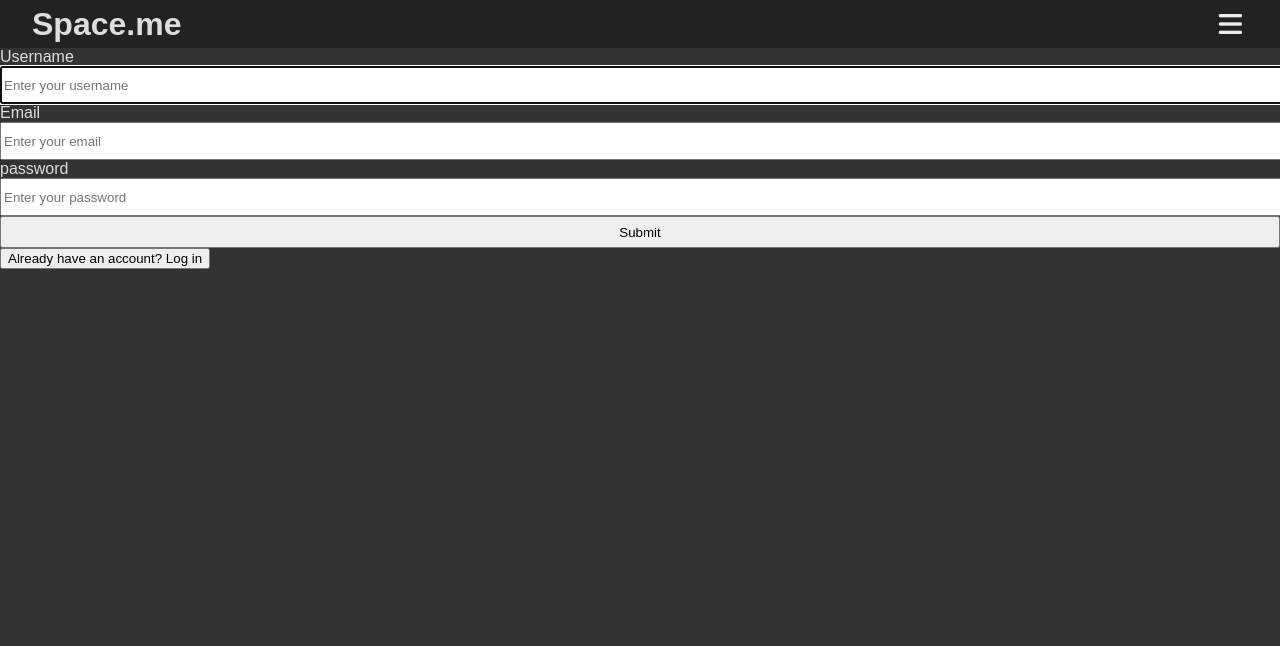
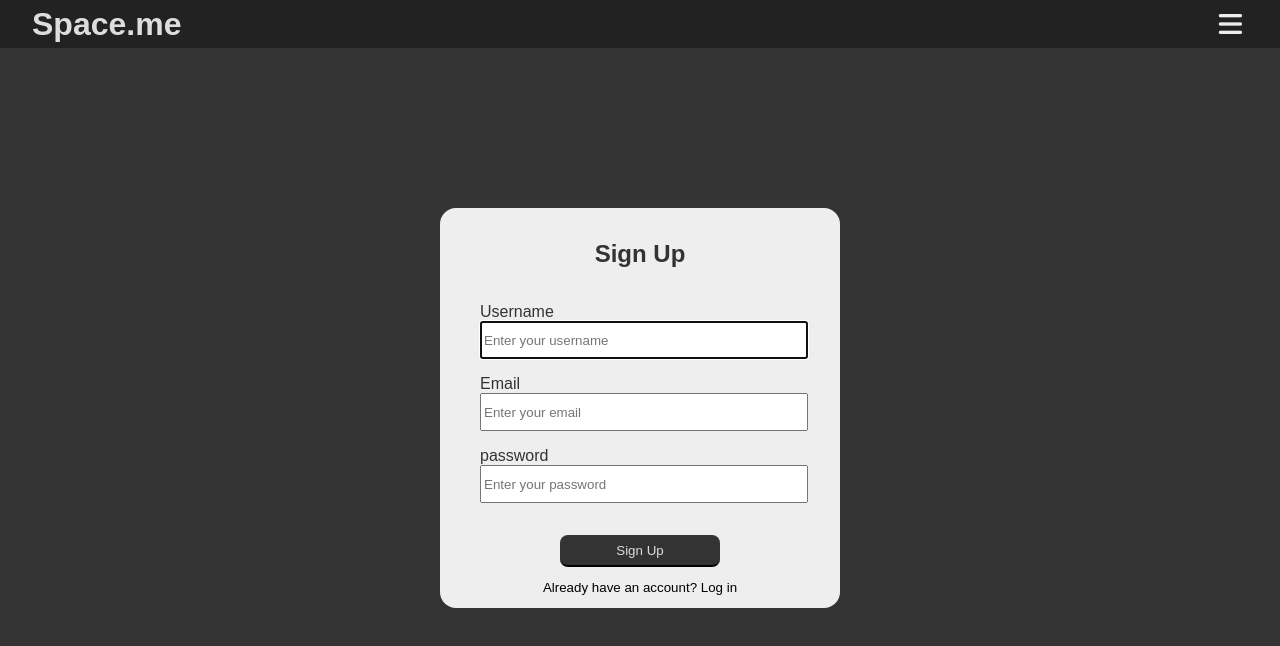
Before and after one commit to space-me/space.me, a React app: page /signup in a window 1280 px wide. Shown: the top 646 px of the page. Built offline with nearby package versions, Linux system fonts and the light colour scheme.

Commit message:
frontend layout

```diff
--- /dev/null
+++ b/client/Components/BigTile.jsx
@@ -0,0 +1,13 @@
+import React from 'react';
+import FavStar from './FavStar';
+
+const BigTile = () => {
+	return (
+		<div className="big-tile">
+			<img src="" alt="" />
+			<FavStar />
+		</div>
+	);
+};
+
+export default BigTile;
--- a/client/Containers/Favorites.jsx
+++ b/client/Containers/Favorites.jsx
@@ -1,14 +1,26 @@
 import React, { useEffect } from 'react';
+import BigTile from '../Components/BigTile';
 
 // Favorites contains all of the images that will be fetched from database
 function Favorites() {
+	const imageArray = ['x', 'x', 'x', 'x', 'x', 'x', 'x', 'x', 'x', 'x'];
 	// Fetch images for user from backend (ideally pre-fetch in the background while user is on home page)
 	const getImages = () => {
 		fetch('');
 	};
 	// useEffect()
 	// return array with all favorite images
-  return <p>I'm favorites</p>;
+
+	const bigTiles = imageArray.map((e) => <BigTile />);
+
+	return (
+		<>
+			<h1 className="favorites-title">Favorites</h1>
+			<div className="favorites-container">
+				<div className="favorites-tiles">{bigTiles}</div>
+			</div>
+		</>
+	);
 }
 
 export default Favorites;
--- a/client/Containers/Home.jsx
+++ b/client/Containers/Home.jsx
@@ -6,7 +6,7 @@ const Home = () => {
 	return (
 		<div className="home">
 			<BigImageContainer />
-			<button className="main-button">Give me Spaceman</button>
+			<button className="main-button">Give me more, Spaceman</button>
 			<SmallTileContainer />
 		</div>
 	);
--- a/client/Containers/Login.jsx
+++ b/client/Containers/Login.jsx
@@ -6,6 +6,7 @@ function Login() {
 	const navigate = useNavigate();
 	//
 	return (
+		<div className="form-container">
 			<div className="login-container">
 				<h2>Log In</h2>
 				<form
@@ -32,12 +33,12 @@ function Login() {
 						placeholder="Enter your password here"
 						required
 					></input>
+				</form>
+				{/* need to add logic for handling when user forgets their password */}
+				<div className="login-form-links">
 					<button className="login-form-button" type="submit">
 						Log In
 					</button>
-			</form>
-			<div className="login-form-links">
-				{/* need to add logic for handling when user forgets their password */}
 					<button className="form-links" onClick={() => navigate('/signup')}>
 						Forgot your password?
 					</button>
@@ -46,6 +47,7 @@ function Login() {
 					</button>
 				</div>
 			</div>
+		</div>
 	);
 }
 
--- a/client/Containers/Signup.jsx
+++ b/client/Containers/Signup.jsx
@@ -12,44 +12,56 @@ function Signup() {
 	//     alert('email must be a valid email');
 	// };
 	return (
-    <div id='signup-container'>
+		<div className="form-container">
+			<div className="login-container">
+				<h2>Sign Up</h2>
 				<form
-        name='signup'
-        action='/user/signup'
-        method='POST'
+					className="login-form"
+					name="signup"
+					action="/user/signup"
+					method="POST"
 					// onSubmit={() => validateInputs()}
 				>
-        <label for='username'>Username</label>
+					<label for="username">Username</label>
 					<input
-          type='text'
-          id='username'
-          name='username'
-          placeholder='Enter your username'
+						type="text"
+						id="username"
+						name="username"
+						placeholder="Enter your username"
 						autoFocus
 						required
 					></input>
-        <label for='email'>Email</label>
+					<label for="email">Email</label>
 					<input
-          type='text'
-          id='email'
-          name='email'
-          placeholder='Enter your email'
-          pattern='[^[\w-\.]+@([\w-]+\.)+[\w-]{2,4}$]'
+						type="text"
+						id="email"
+						name="email"
+						placeholder="Enter your email"
+						pattern="[^[\w-\.]+@([\w-]+\.)+[\w-]{2,4}$]"
 						required
 					></input>
-        <label for='password'>password</label>
+					<label for="password">password</label>
 					<input
-          type='text'
-          id='password'
-          name='password'
-          placeholder='Enter your password'
+						type="text"
+						id="password"
+						name="password"
+						placeholder="Enter your password"
 						required
 					></input>
-        <input type='submit' placeholder='Sign Up'></input>
 				</form>
-      <button onClick={() => navigate('/login')}>
+				<div className="login-form-links">
+					<button
+						className="login-form-button"
+						type="submit"
+						placeholder="Sign Up"
+					>
+						Sign Up
+					</button>
+					<button className="form-links" onClick={() => navigate('/login')}>
 						Already have an account? Log in
 					</button>
+				</div>
+			</div>
 		</div>
 	);
 }
--- a/client/styles.scss
+++ b/client/styles.scss
@@ -138,6 +138,14 @@ input {
 
 // Login + Signup Styles
 
+.form-container {
+  width: 100%;
+  height: 100%;
+  display: flex;
+  justify-content: center;
+  padding-top: 10rem;
+}
+
 .login-container {
   display: flex;
   flex-direction: column;
@@ -147,6 +155,7 @@ input {
   height: 50vh;
   background-color: #eee;
   color: #333;
+  border-radius: 1rem;
 }
 
 .login-form {
@@ -163,11 +172,24 @@ input {
 
 .login-form-button {
   width: 10rem;
+  height: 2rem;
+  border-radius: .5rem;
+  border: none;
+  border-bottom: 2px solid black;
+  background-color: #333;
+  color: #ddd;
+  cursor: pointer;
+}
+
+.login-form-button:hover{
+  background-color: #444;
 }
 
 .login-form-links {
   display: flex;
   flex-direction: column;
+  align-items: center;
+  gap: .5rem;
   margin-top: 2rem;
 }
 
@@ -177,3 +199,31 @@ input {
   border: none;
   cursor: pointer;
 }
+
+// Favorites Styles
+
+.favorites-container {
+  display: flex;
+  flex-direction: column;
+  width: 100%;
+  align-items: center;
+}
+
+.favorites-tiles {
+  display: flex;
+  flex-wrap: wrap;
+  gap: .25rem;
+  width: 76rem;
+}
+
+.favorites-title {
+  margin-left: 15rem;
+}
+
+.big-tile {
+  position: relative;
+  width: 25rem;
+  height: 25rem;
+  min-width: 15rem;
+  background-color: #999;
+}
```
Lines whose indentation alone changed are shown as unchanged.
